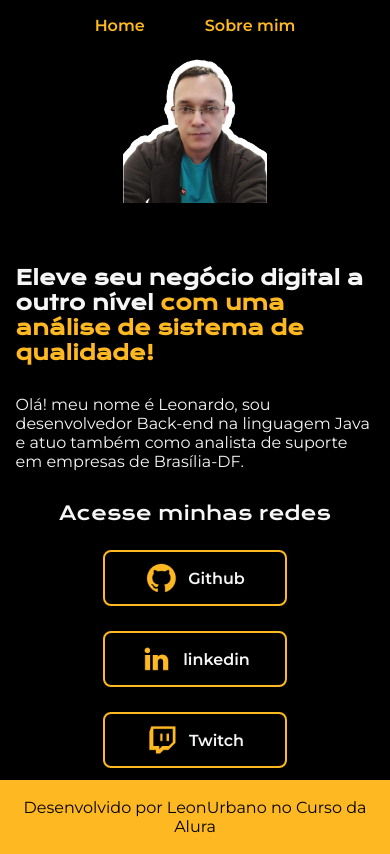
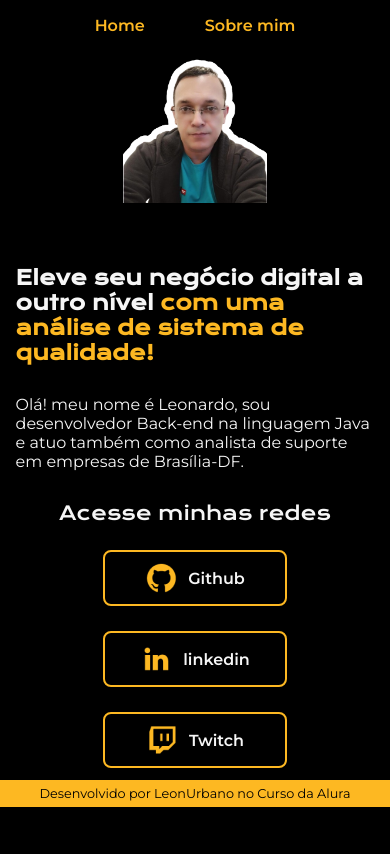
Before and after one commit to leonardurbano/Alura-HTML-CSS-Curriculum, a plain HTML site: page index.html in a window 390 px wide. Drawn offline with nearby package versions, Linux system fonts and the light colour scheme.

Commit message:
Update ajuste no rodappé

```diff
--- a/styles/style.css
+++ b/styles/style.css
@@ -105,6 +105,9 @@ body{
     font-family: var(--fonte-secundaria);
     font-size: 1rem;
     font-weight: 400;
+    position: absolute;
+    bottom:0%;
+    width: 100%;
 }
 
 
@@ -125,4 +128,11 @@ body{
     .apresentacao__conteudo{
         width: 100%;
     }
+
+    .rodape{
+        position: relative;
+        font-size: 0.8rem;
+        text-align: center;
+        padding: 1.5% 0% 1.5% 0%;
+    }
 }
```
